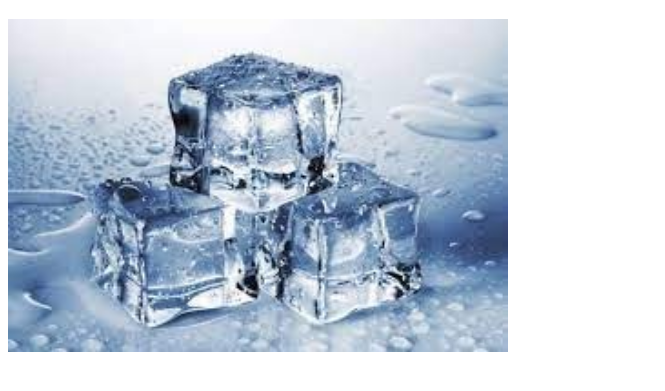
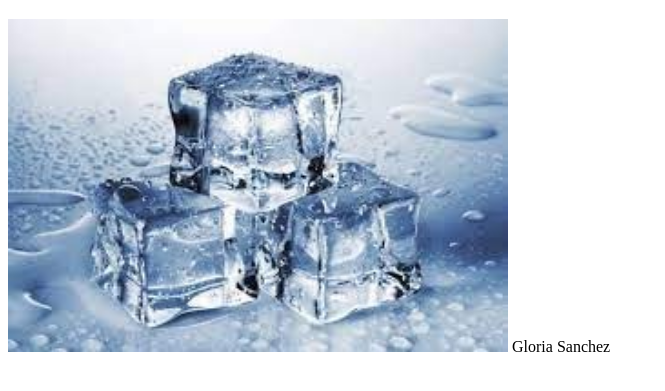
Before and after one commit to GloriaIssa/GloriaIssa.github.io, a plain HTML site: page index.html in a window 1280 px wide. Shown: the part 61-452 px from the top of the page, without its empty margins (0-665 px from the left). Drawn offline with Linux system fonts and the light colour scheme.

Commit message:
actualizacion index.html

```diff
--- a/index.html
+++ b/index.html
@@ -11,3 +11,5 @@
     <img src="./img4.jpg" width="500">
 </body>
 </html>
+
+Gloria Sanchez
```
